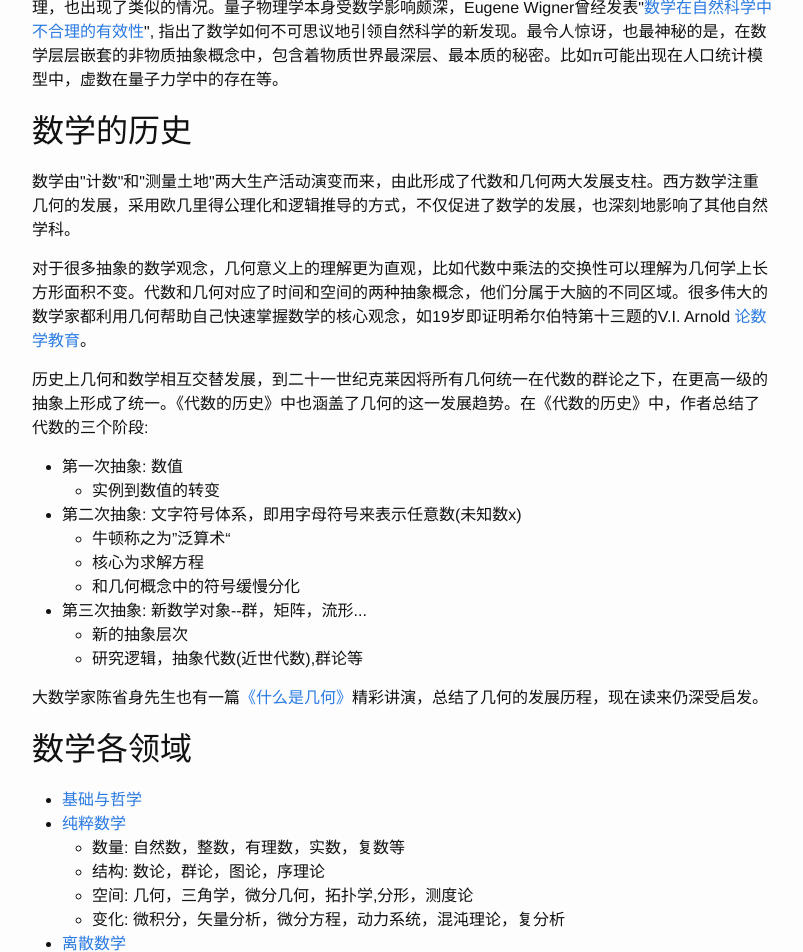
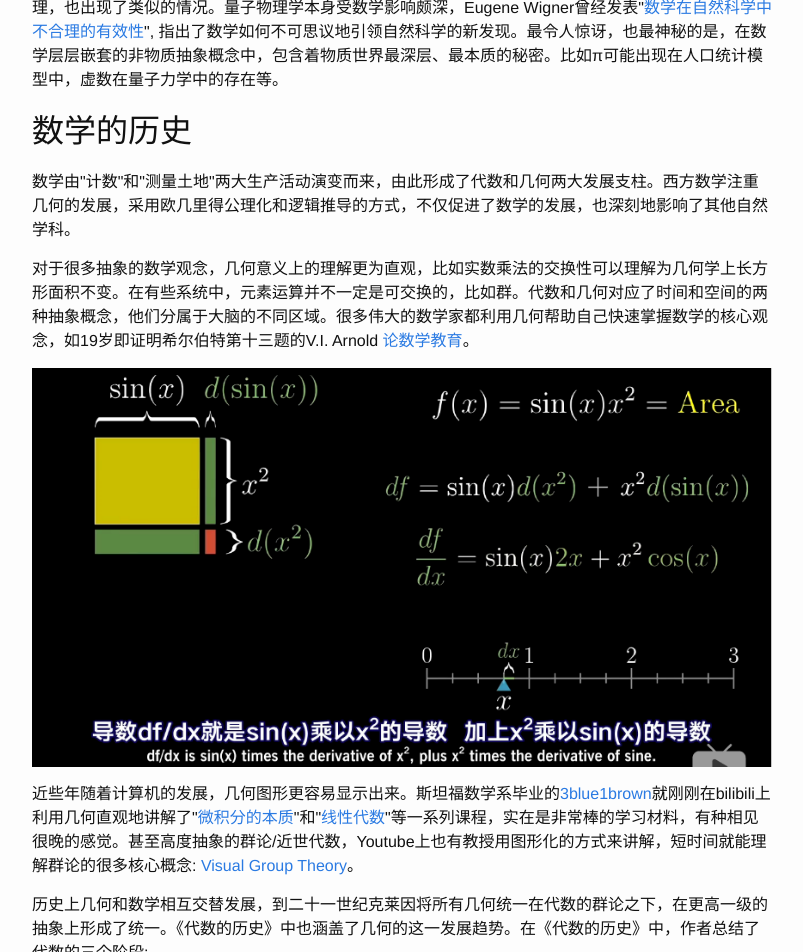
Before and after one commit to tao-guo/blog, a Jekyll site: the page docs/math/2017/07/09/what-is-math.html, which Jekyll copies as it is, in a window 1280 px wide and 1400 px high, scrolled down 2302 px. Shown: the top 952 px of the window, without its empty margins (238-1041 px from the left). Built offline with Jekyll 4.4.1, drawn with Linux system fonts in a browser that asks for light colours; Markdown is read by kramdown in place of the engine named in the settings; formulas are drawn with MathJax 3; some of the changed text lies outside the part shown.

Commit message:
Add link png

```diff
--- a/docs/math/2017/07/09/what-is-math.html
+++ b/docs/math/2017/07/09/what-is-math.html
@@ -113,7 +113,7 @@
 
 <p>希尔伯特 (1862-1943):
 <code>
-  “我们绝不是在这里任意胡说。数学并不像一个任意指定规则的游戏，而是一个具有内在必要性的概念体系，只能如此，没有其他方式。
+  我们绝不是在这里任意胡说。数学并不像一个任意指定规则的游戏，而是一个具有内在必要性的概念体系，只能如此，没有其他方式。
 </code></p>
 
 <p>爱因斯坦 (1879–1955):
@@ -132,7 +132,11 @@
 
 <p>数学由&quot;计数&quot;和&quot;测量土地&quot;两大生产活动演变而来，由此形成了代数和几何两大发展支柱。西方数学注重几何的发展，采用欧几里得公理化和逻辑推导的方式，不仅促进了数学的发展，也深刻地影响了其他自然学科。</p>
 
-<p>对于很多抽象的数学观念，几何意义上的理解更为直观，比如代数中乘法的交换性可以理解为几何学上长方形面积不变。代数和几何对应了时间和空间的两种抽象概念，他们分属于大脑的不同区域。很多伟大的数学家都利用几何帮助自己快速掌握数学的核心观念，如19岁即证明希尔伯特第十三题的V.I. Arnold <a href="https://book.douban.com/subject/3202119/discussion/1364384/">论数学教育</a>。</p>
+<p>对于很多抽象的数学观念，几何意义上的理解更为直观，比如实数乘法的交换性可以理解为几何学上长方形面积不变。在有些系统中，元素运算并不一定是可交换的，比如群。代数和几何对应了时间和空间的两种抽象概念，他们分属于大脑的不同区域。很多伟大的数学家都利用几何帮助自己快速掌握数学的核心观念，如19岁即证明希尔伯特第十三题的V.I. Arnold <a href="https://book.douban.com/subject/3202119/discussion/1364384/">论数学教育</a>。</p>
+
+<p><img src="/img/link.png" alt="求导链式法则"></p>
+
+<p>近些年随着计算机的发展，几何图形更容易显示出来。斯坦福数学系毕业的<a href="http://www.3blue1brown.com/about/">3blue1brown</a>就刚刚在bilibili上利用几何直观地讲解了&quot;<a href="http://space.bilibili.com/88461692/#!/channel/detail?cid=13407">微积分的本质</a>&quot;和&quot;<a href="http://space.bilibili.com/88461692/#!/channel/detail?cid=9450">线性代数</a>&quot;等一系列课程，实在是非常棒的学习材料，有种相见很晚的感觉。甚至高度抽象的群论/近世代数，Youtube上也有教授用图形化的方式来讲解，短时间就能理解群论的很多核心概念: <a href="http://www.math.clemson.edu/%7Emacaule/classes/m17_math4120/index.html">Visual Group Theory</a>。</p>
 
 <p>历史上几何和数学相互交替发展，到二十一世纪克莱因将所有几何统一在代数的群论之下，在更高一级的抽象上形成了统一。《代数的历史》中也涵盖了几何的这一发展趋势。在《代数的历史》中，作者总结了代数的三个阶段:</p>
 
```
Also changed, not shown: _posts/2017-07-09-what-is-math.md (+6 -2 lines), docs/feed.xml (+8 -4 lines), img/link.png (added).
